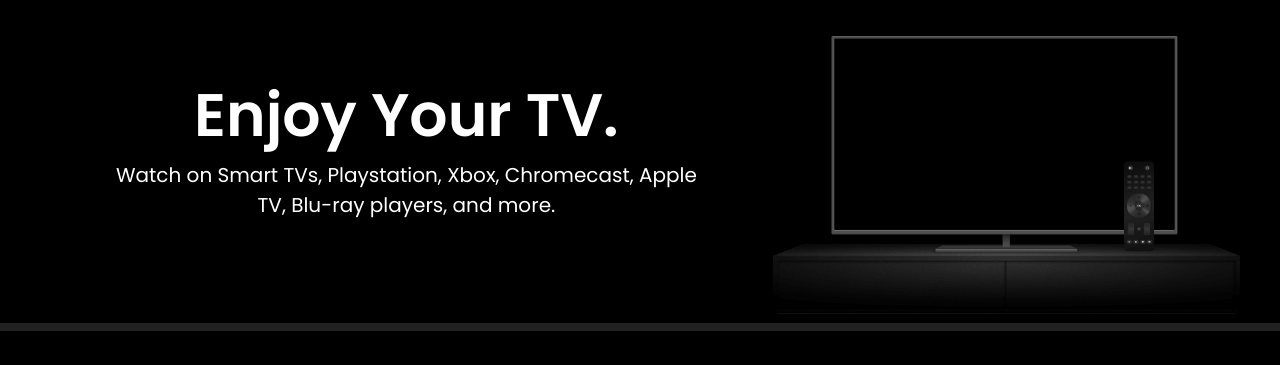
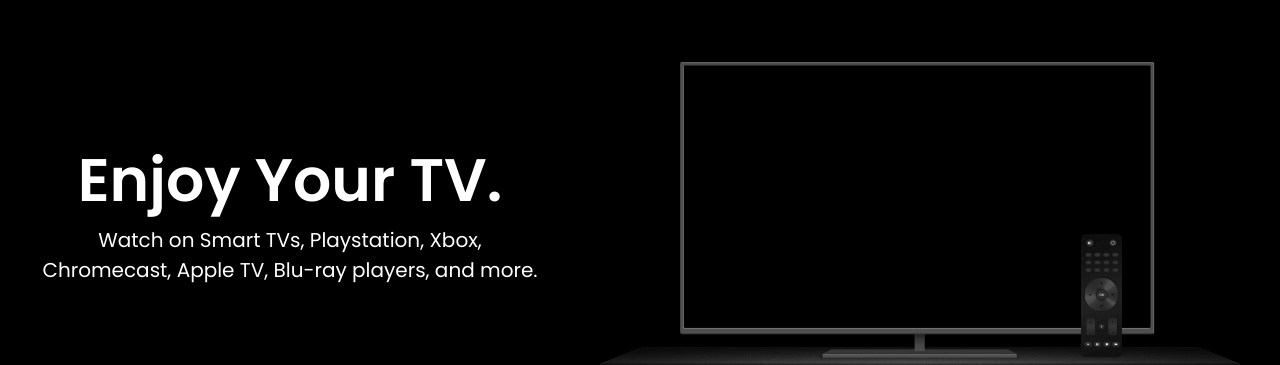
Before and after one commit to Tcodingg/movie_app_v3, a React (Create React App) app: page / in a window 1280 px wide. Shown: the part 172-537 px from the top of the page. Built offline with nearby package versions, Linux system fonts and the light colour scheme; no server answers.

Commit message:
add a key for every title in recommendation component and give a title for the iframe

```diff
--- a/src/components/Details/YoutubeVideo.tsx
+++ b/src/components/Details/YoutubeVideo.tsx
@@ -27,6 +27,7 @@
   return (
     <div className="youtube-video">
       <iframe
+        title="youtube"
         width="853"
         height="480"
         src={`${youtube_url}/${trailer}`}
--- a/src/components/Home/home.css
+++ b/src/components/Home/home.css
@@ -16,7 +16,6 @@
 .home-banner-wrapper p {
   font-size: 20px;
   text-align: center;
-  padding: 0 60px;
 }
 .home-banner-wrapper img {
   width: 100%;
@@ -27,7 +26,9 @@
   border-bottom: 8px solid #222;
   border-top: 8px solid #222;
 }
-
+.home-details {
+  max-width: 500px;
+}
 /* ================== Media queries =================== */
 @media only screen and (max-width: 1200px) {
   .home-banner-wrapper h1 {
--- a/src/components/SearchBar/Results.tsx
+++ b/src/components/SearchBar/Results.tsx
@@ -30,9 +30,13 @@
 
   return (
     <section className="results section">
-      {results.map((movie: any) => {
+      {results.map((movie: any, index) => {
         return (
-          <Link className="results-poster" to={`/details/${movie.id}`}>
+          <Link
+            key={index}
+            className="results-poster"
+            to={`/details/${movie.id}`}
+          >
             <img src={`${poster_url}${movie.poster_path}`} alt="" />
           </Link>
         );
```
